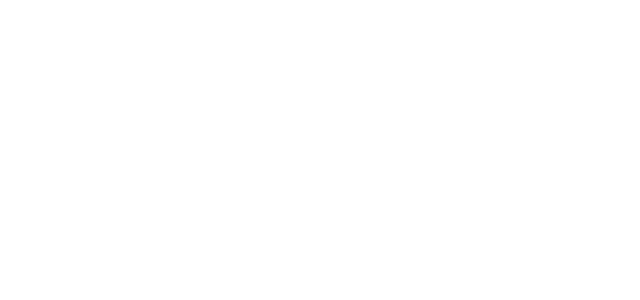
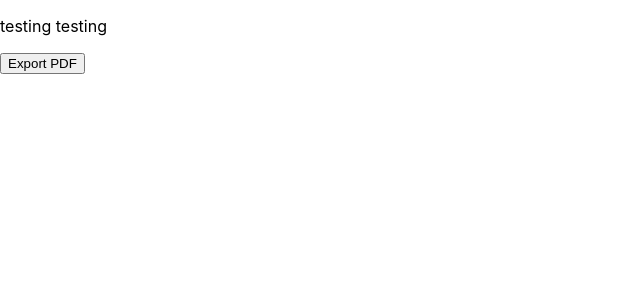
Before and after one commit to randirose/resume-builder-randi, a React (Create React App) app in the folder client/: page /download in a window 1280 px wide. Before the commit this address had no page. Shown: the top 300 px of the page, without its empty margins (0-640 px from the left). Built offline with nearby package versions, Linux system fonts and the light colour scheme; the HTML template or start-up script is replaced by a standard one.

Commit message:
added download component and tested with basic html

```diff
--- a/client/package.json
+++ b/client/package.json
@@ -9,6 +9,7 @@
     "@testing-library/react": "^13.4.0",
     "@testing-library/user-event": "^13.5.0",
     "graphql": "^16.8.1",
+    "jspdf": "^2.5.1",
     "jwt-decode": "^3.1.2",
     "react": "^18.2.0",
     "react-bootstrap": "^2.9.0",
--- a/client/src/App.js
+++ b/client/src/App.js
@@ -14,6 +14,7 @@
 import Profile from './pages/Profile';
 // import Header from './components/Header';
 // import Footer from './components/Footer';
+import Download from './pages/Download';
 
 // Construct our main GraphQL API endpoint
 const httpLink = createHttpLink({
@@ -67,6 +68,10 @@
                 path="/users/:userId"
                 element={<Profile />}
               />
+              <Route
+                path="/download"
+                element={<Download />}
+              />
               {/* <Route
                 path="/thoughts/:thoughtId"
                 element={<SingleThought />}
--- a/client/src/pages/Download.js
+++ b/client/src/pages/Download.js
@@ -0,0 +1,28 @@
+import JsPDF from 'jspdf';
+import {
+    // Container,
+    // Card,
+    Button,
+    // Row,
+    // Col
+  } from 'react-bootstrap';
+
+const Download = () => {
+const generatePDF = () => {
+
+    const report = new JsPDF('portrait','pt','a4');
+    report.html(document.querySelector('#report')).then(() => {
+        report.save('report.pdf');
+    });}
+
+    return (
+        <div>
+        <div id="report"><p>testing testing</p></div>
+        <Button onClick={generatePDF} type="button">Export PDF</Button>
+        </div>
+    )
+
+
+}
+
+export default Download;
```
Also changed, not shown: 1 other file (tests, documents, lock files or other folders).
